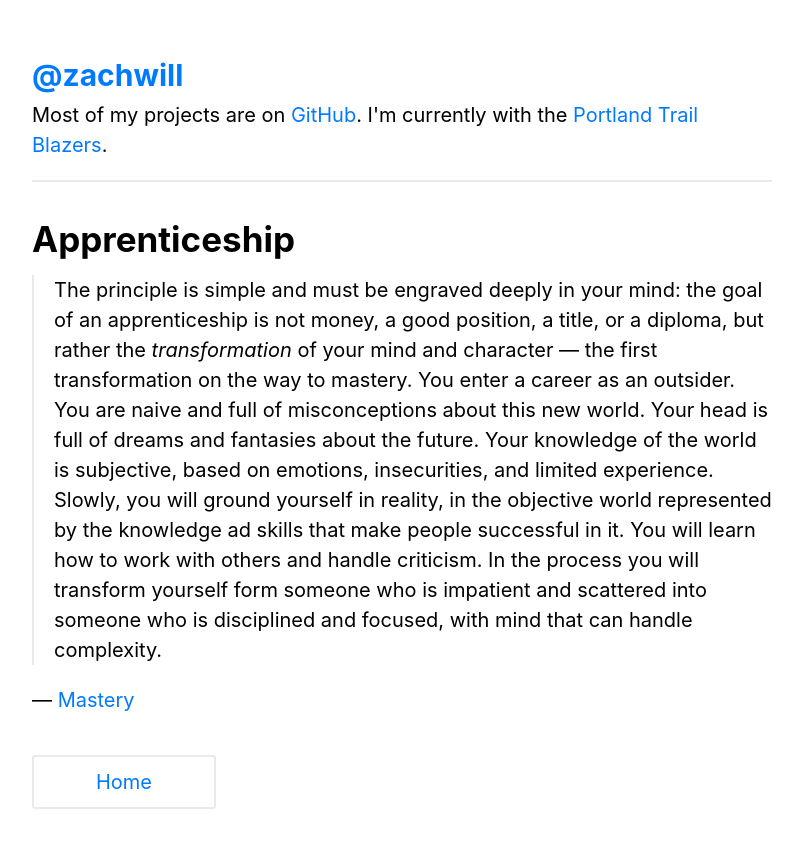
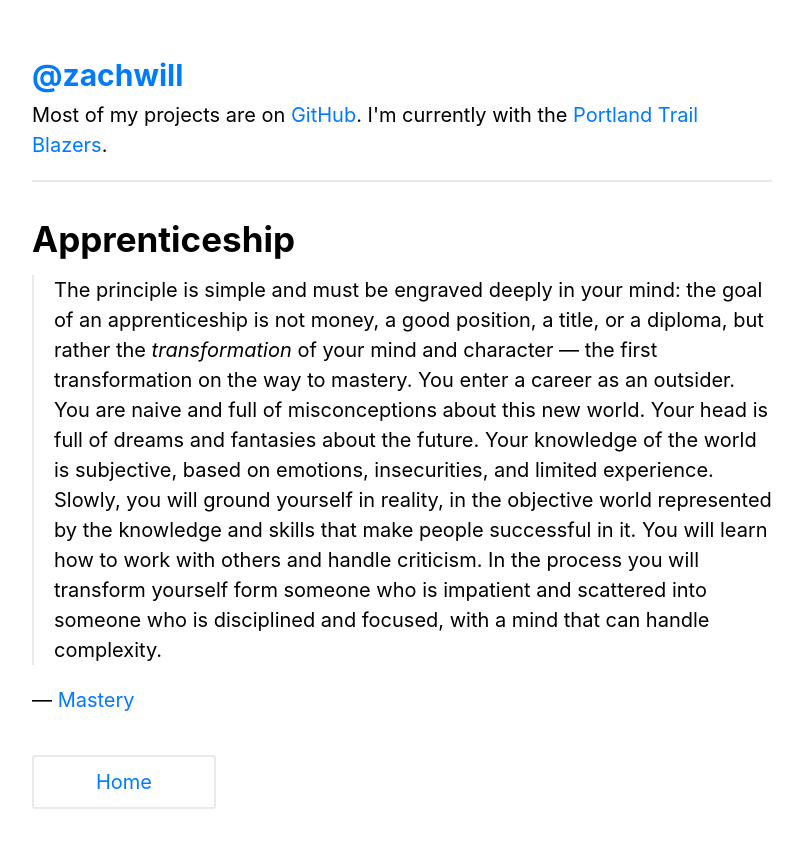
Before and after one commit to zachwill/blog, a Jekyll site: the page built from _posts/2017-11-01-apprenticeship.md, in a window 1280 px wide. Shown: the top 848 px of the page, without its empty margins (238-1041 px from the left). Built offline with Jekyll 4.4.1, drawn with Linux system fonts in a browser that asks for light colours.

Commit message:
Spell check

```diff
--- a/_posts/2017-11-01-apprenticeship.md
+++ b/_posts/2017-11-01-apprenticeship.md
@@ -12,9 +12,9 @@ permalink : /apprenticeship/
 > of dreams and fantasies about the future. Your knowledge of the world is
 > subjective, based on emotions, insecurities, and limited experience. Slowly,
 > you will ground yourself in reality, in the objective world represented by the
-> knowledge ad skills that make people successful in it. You will learn how to
+> knowledge and skills that make people successful in it. You will learn how to
 > work with others and handle criticism. In the process you will transform
 > yourself form someone who is impatient and scattered into someone who is
-> disciplined and focused, with mind that can handle complexity.
+> disciplined and focused, with a mind that can handle complexity.
 
 &mdash; [Mastery](https://www.goodreads.com/book/show/13589182-mastery)
```
